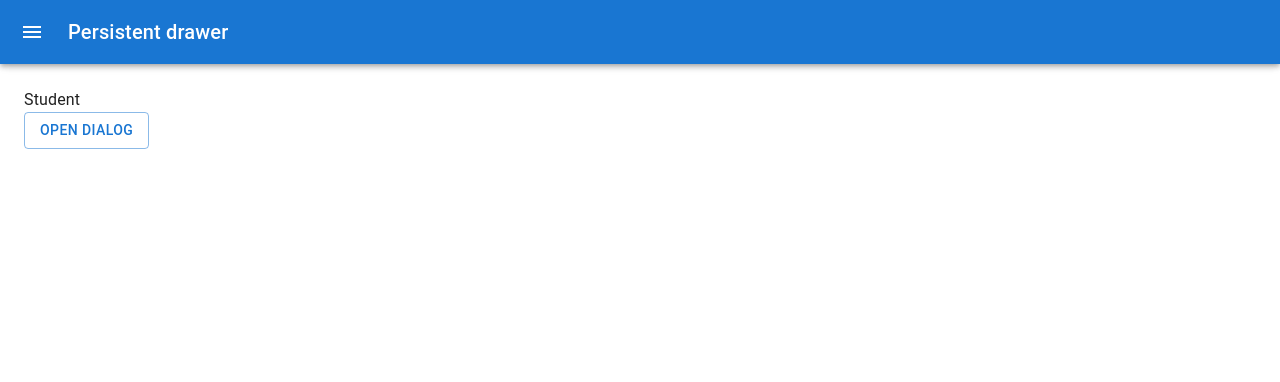
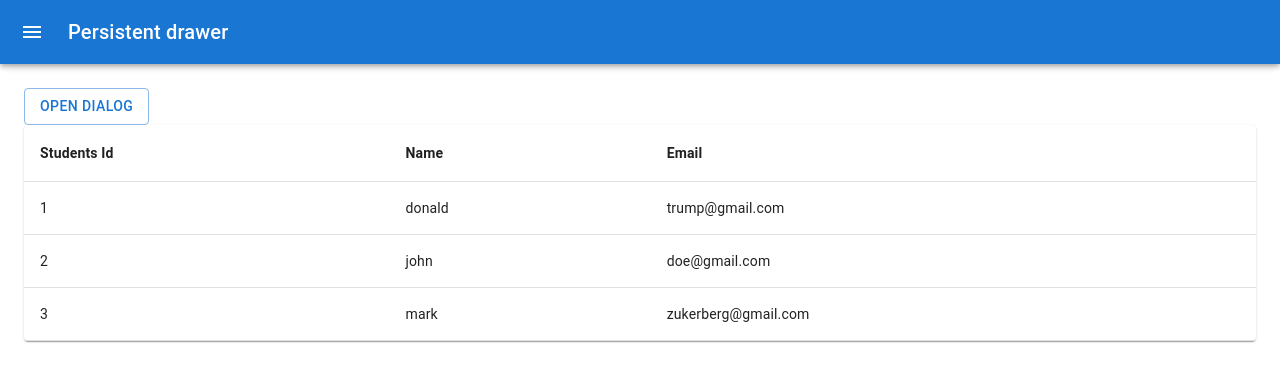
Before and after one commit to sbharth1/student_panel, a React (Vite) app: page /student in a window 1280 px wide. Shown: the top 382 px of the page. Built offline with nearby package versions, Linux system fonts and the light colour scheme.

Commit message:
feat: dynamic table

```diff
--- a/src/components/form/StudentForm.tsx
+++ b/src/components/form/StudentForm.tsx
@@ -1,7 +1,7 @@
 import { Grid2, TextField } from "@mui/material"
 import React, { useState } from "react";
 
-const StudentForm = ({formId}) => {
+const StudentForm = ({formId}:any) => {
     interface typeData {
         Name:string,
         Email:string,
--- /dev/null
+++ b/src/components/form/StudentTable.tsx
@@ -0,0 +1,64 @@
+import Table from '@mui/material/Table';
+import TableBody from '@mui/material/TableBody';
+import TableCell from '@mui/material/TableCell';
+import TableContainer from '@mui/material/TableContainer';
+import TableHead from '@mui/material/TableHead';
+import TableRow from '@mui/material/TableRow';
+import Paper from '@mui/material/Paper';
+
+interface StudentRowData {
+    id:number,
+    name:string,
+    email:string,
+}
+
+interface StudentColumnData {
+  feilds:keyof StudentRowData,
+  headerName:string,
+}
+
+const columns:StudentColumnData[]  = [
+  {feilds:"id",headerName:"Students Id"},
+  {feilds:"name",headerName:"Name"},
+  {feilds:"email",headerName:"Email"},
+]
+
+
+const rows:StudentRowData[] = [
+    {id:1,name:"donald",email:"trump@gmail.com"},
+    {id:2,name:"john",email:"doe@gmail.com"},
+    {id:3,name:"mark",email:"zukerberg@gmail.com"},
+  ];
+
+
+const StudentTable = () => {
+  return (
+    <TableContainer component={Paper}>
+    <Table sx={{ minWidth: 650 }} aria-label="simple table">
+      <TableHead>
+
+        <TableRow>
+          {columns?.map((val,index) =>(
+                      <TableCell sx={{fontWeight:"bold"}} key={index}>{val.headerName}</TableCell>
+          ))}
+        </TableRow>
+      </TableHead>
+      <TableBody>
+        {rows?.map((row) => (
+          <TableRow
+            key={row.name}
+          >
+         {
+          columns?.map((column,index)=>(
+            <TableCell key={index}>{row[column.feilds]}</TableCell>
+          ))
+         }
+          </TableRow>
+        ))}
+      </TableBody>
+    </Table>
+  </TableContainer>
+  )
+}
+
+export default StudentTable
--- a/src/pages/Login.tsx
+++ b/src/pages/Login.tsx
@@ -54,7 +54,6 @@ const Login = () => {
       console.log(err, "--err in catch");
     }
   };
-
 
 
   return (
--- a/src/pages/Student.tsx
+++ b/src/pages/Student.tsx
@@ -2,6 +2,7 @@ import { useState } from "react";
 import ReactDialogBox from "../components/ReactDialogBox"
 import { Button } from "@mui/material";
 import StudentForm from "../components/form/StudentForm";
+import StudentTable from "../components/form/StudentTable";
 
 const Student = () => {
   const [open, setOpen] = useState<boolean>(false);
@@ -14,13 +15,19 @@ const Student = () => {
     setOpen(false);
   };
   return (<>
-    <div>Student</div>
+
     <Button variant="outlined" onClick={handleClickOpen}>
         Open dialog
       </Button>
+
+  {/* StudentForm */}
     <ReactDialogBox open={open} handleClose={handleClose} formId="student" title={selectedBox ? 'Update Student Form' : 'Create Student Form'} selectedBox={selectedBox}>
       <StudentForm formId="student"/>
     </ReactDialogBox>
+
+      {/* StudentTable */}
+
+      <StudentTable/>
     </>
   )
 }
```
